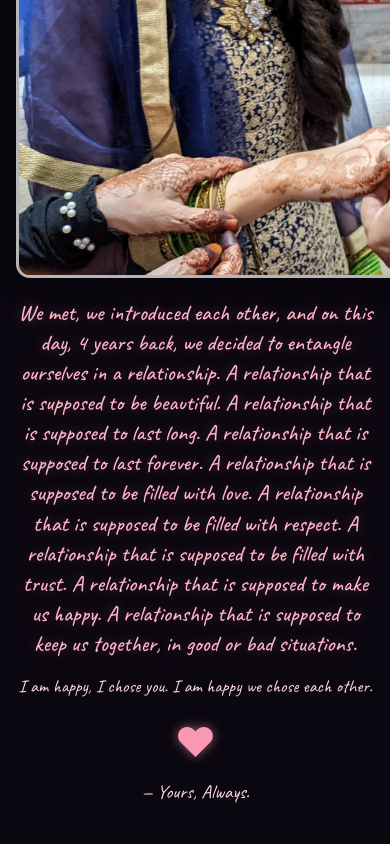
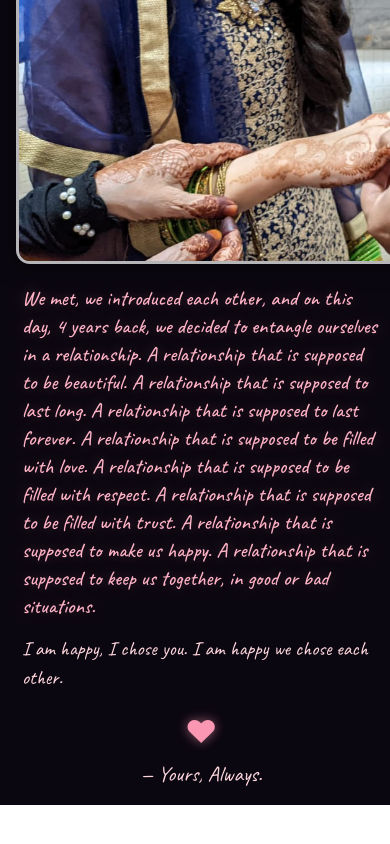
Before and after one commit to wasimk14/Engaged, a plain HTML site: page index.html in a window 390 px wide. Shown: the part 364-1208 px from the top of the page. After the commit the page ends 1169 px from the top, so only its background shows below. Drawn offline with Linux system fonts and the light colour scheme.

Commit message:
Update style.css

```diff
--- a/style.css
+++ b/style.css
@@ -18,11 +18,19 @@ body {
 }
 
 /* Centered, fluid container */
-.meme-container{
-  width: min(900px, 92vw);
-  margin: 24px auto 48px;
-  text-align: center;
+.meme-container img {
+  width: 100%;
+  max-width: 800px;
+  height: auto;
+  border-radius: 14px;
+  border: 3px solid rgba(255, 255, 255, 0.7);
+  box-shadow:
+    0 0 25px rgba(0,0,0,0.6),
+    0 0 120px rgba(0,0,0,0.8) inset;
+  display: block;
+  margin: 0 auto 20px;
 }
+
 
 /* Image */
 .meme-container img {
@@ -133,3 +141,35 @@ p {
 .heart.breathe {
   animation: fadeIn 3.4s ease forwards, heartBreathe 4.5s ease-in-out 3.4s infinite;
 }
+
+/* Mobile adjustments */
+@media (max-width: 480px) {
+
+  .meme-container {
+    width: 95vw;
+    margin-top: 10px;
+  }
+
+  h1 {
+    font-size: 1.3rem;
+    line-height: 1.35;
+    text-align: left; /* gives breathing room on narrow screens */
+    padding: 0 6px;
+  }
+
+  p {
+    font-size: 1.25rem;
+    text-align: left;
+    padding: 0 6px;
+  }
+
+  .heart {
+    font-size: 1.8rem;
+    margin-top: 12px;
+  }
+
+  .signature {
+    font-size: 1.35rem;
+    margin-top: 6px;
+  }
+}
```
